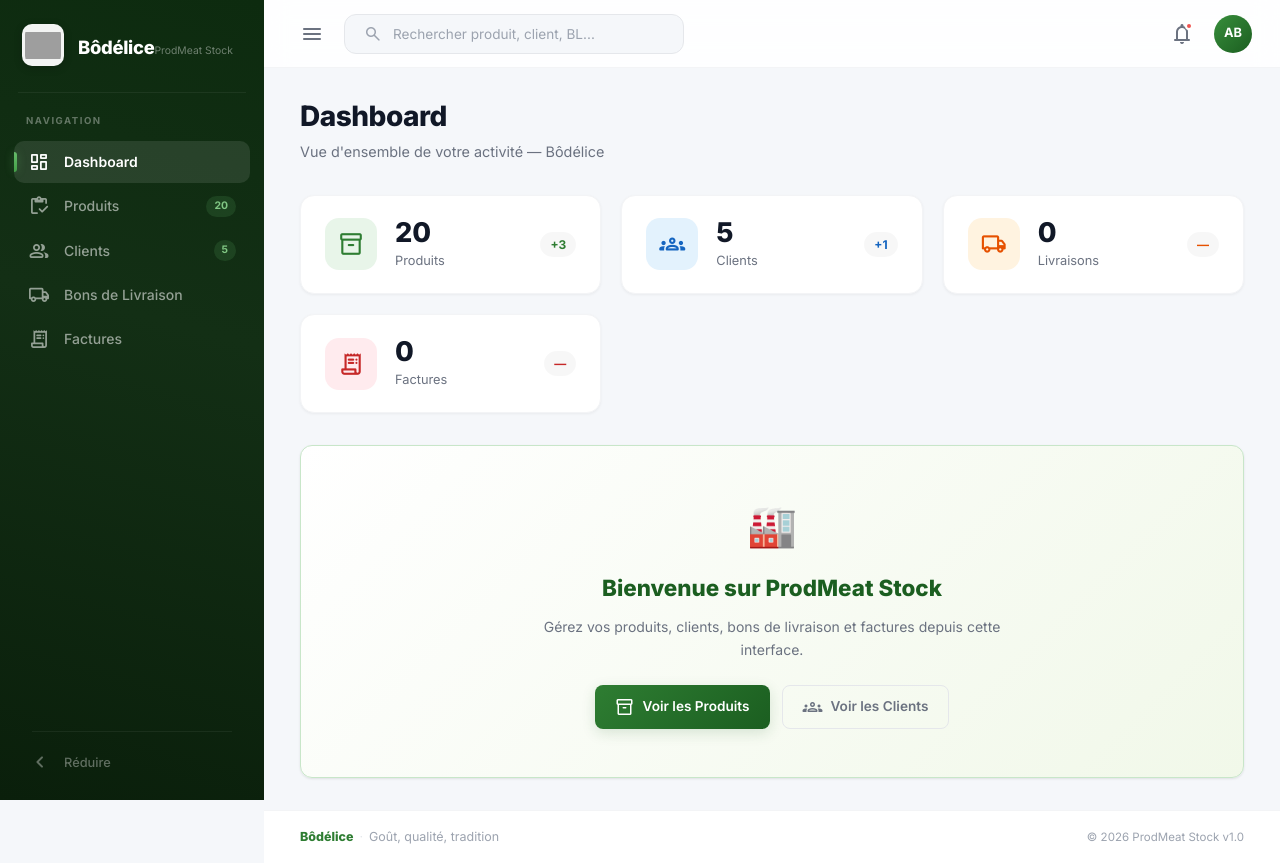
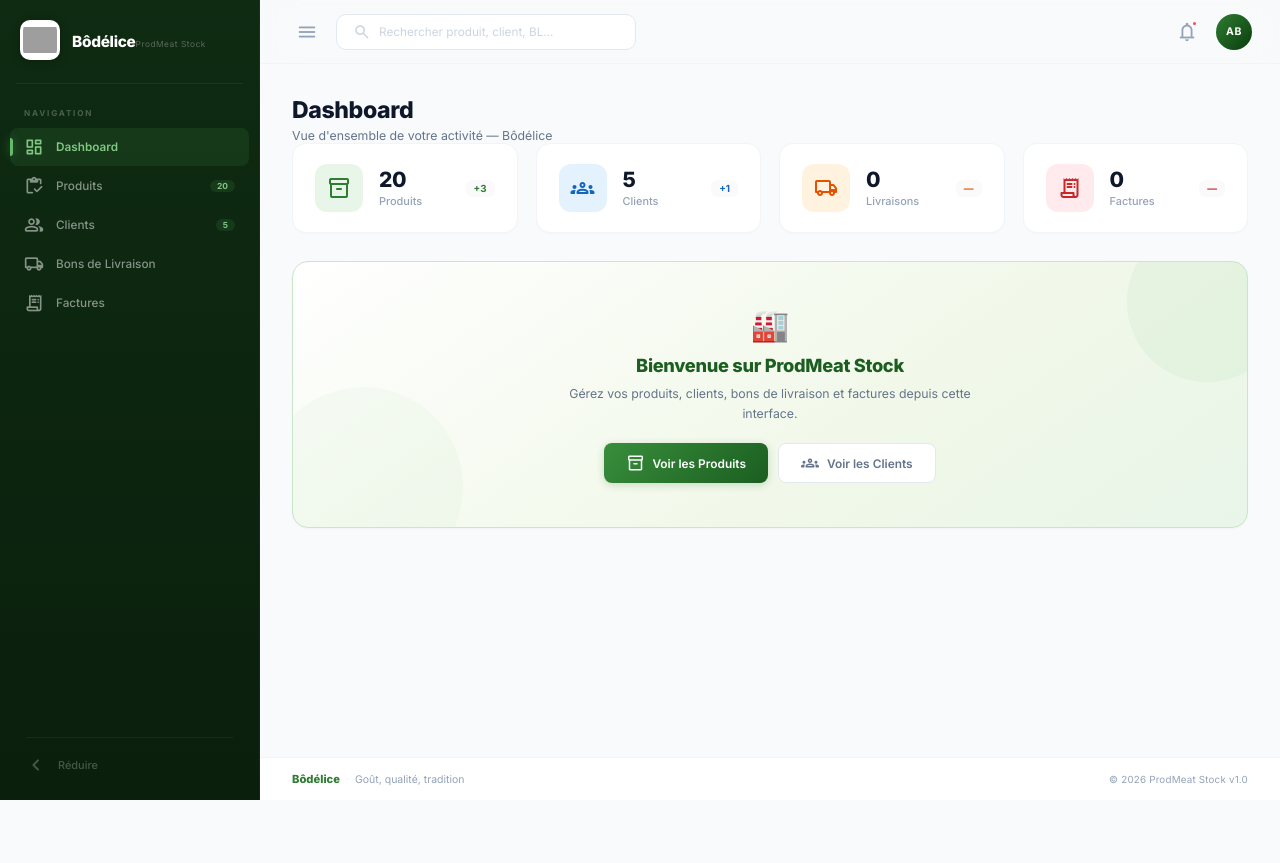
Before and after one commit to najatmerabet/BodeliceStock, an Angular app in the folder frontend/: page /dashboard in a window 1280 px wide. After the commit the page ends 800 px from the top, so only its background shows below. Built offline with nearby package versions, Linux system fonts and the light colour scheme; grey boxes are pictures that could not be loaded.

Commit message:
style: design premium moderne — sidebar dark, glassmorphism header, stat cards avec hover lift

```diff
--- a/frontend/src/app/layout/header/header.component.scss
+++ b/frontend/src/app/layout/header/header.component.scss
@@ -2,71 +2,57 @@
   position: fixed; top: 0; right: 0;
   left: var(--sidebar-width);
   height: var(--header-height);
-  background: rgba(255,255,255,0.88);
-  backdrop-filter: blur(12px);
-  border-bottom: 1px solid #F3F4F6;
+  background: rgba(248,250,251,0.8);
+  backdrop-filter: blur(16px) saturate(180%);
+  border-bottom: 1px solid var(--border-light);
   display: flex; align-items: center; justify-content: space-between;
   padding: 0 28px; z-index: 90;
-  transition: left 0.25s cubic-bezier(0.4,0,0.2,1);
+  transition: left 0.3s cubic-bezier(0.4,0,0.2,1);
 }
+:host-context(.sidebar-collapsed) .header { left: var(--sidebar-collapsed); }
 
-:host-context(.sidebar-collapsed) .header {
-  left: var(--sidebar-collapsed);
-}
-
-.header-left, .header-right {
-  display: flex; align-items: center; gap: 12px;
-}
+.header-left, .header-right { display: flex; align-items: center; gap: 10px; }
 
 .icon-btn {
   display: flex; align-items: center; justify-content: center;
-  width: 40px; height: 40px; border: none;
-  background: transparent; border-radius: 10px;
-  color: #6B7280; cursor: pointer;
-  transition: all 0.15s ease; position: relative;
-
+  width: 38px; height: 38px; border: none; background: transparent;
+  border-radius: 8px; color: #94A3B8; cursor: pointer;
+  position: relative; transition: all 0.15s ease;
   &:hover { background: #E8F5E9; color: #2E7D32; }
+  .material-symbols-rounded { font-size: 22px; }
 }
 
 .search {
-  display: flex; align-items: center; gap: 10px;
-  background: #F5F7FA; border: 1px solid #E5E7EB;
-  border-radius: 12px; padding: 9px 18px; min-width: 340px;
+  display: flex; align-items: center; gap: 8px;
+  background: #fff; border: 1px solid var(--border);
+  border-radius: 10px; padding: 8px 16px; min-width: 300px;
   transition: all 0.2s ease;
-
-  &:focus-within {
-    border-color: #43A047;
-    box-shadow: 0 0 0 3px rgba(67,160,71,0.08);
-    background: #fff;
-  }
+  &:focus-within { border-color: #66BB6A; box-shadow: 0 0 0 3px rgba(102,187,106,0.08); }
 }
-.search-icon { font-size: 20px; color: #9CA3AF; }
+.search-icon { font-size: 18px; color: #CBD5E1; }
 .search input {
   border: none; outline: none; background: transparent;
-  font-family: inherit; font-size: 0.85rem; color: #111827; width: 100%;
-  &::placeholder { color: #9CA3AF; }
+  font-family: inherit; font-size: 0.84rem; color: var(--text-primary); width: 100%;
+  &::placeholder { color: #CBD5E1; }
 }
 
 .notif-dot {
-  position: absolute; top: 8px; right: 9px;
-  width: 8px; height: 8px; border-radius: 50%;
-  background: #EF5350; border: 2px solid #fff;
+  position: absolute; top: 7px; right: 8px;
+  width: 7px; height: 7px; border-radius: 50%;
+  background: #EF5350; border: 2px solid #F8FAFB;
 }
 
 .avatar {
-  width: 38px; height: 38px; border-radius: 50%;
-  background: linear-gradient(135deg, #388E3C, #1B5E20);
+  width: 36px; height: 36px; border-radius: 50%;
+  background: linear-gradient(135deg, #2E7D32, #0A3D0C);
   display: flex; align-items: center; justify-content: center;
-  color: #fff; font-weight: 700; font-size: 0.8rem;
+  color: #fff; font-weight: 700; font-size: 0.75rem;
   cursor: pointer; transition: all 0.15s ease;
-
-  &:hover {
-    transform: scale(1.05);
-    box-shadow: 0 2px 10px rgba(27,94,32,0.3);
-  }
+  letter-spacing: 0.5px;
+  &:hover { transform: scale(1.08); box-shadow: 0 3px 12px rgba(27,94,32,0.25); }
 }
 
 @media (max-width: 768px) {
   .header { left: 0 !important; }
-  .search { min-width: auto; flex: 1; }
+  .search { min-width: auto; flex: 1; display: none; }
 }
--- a/frontend/src/app/layout/layout.component.scss
+++ b/frontend/src/app/layout/layout.component.scss
@@ -3,23 +3,22 @@
 .main {
   flex: 1; display: flex; flex-direction: column;
   margin-left: var(--sidebar-width); min-height: 100vh;
-  transition: margin-left 0.25s cubic-bezier(0.4,0,0.2,1);
+  transition: margin-left 0.3s cubic-bezier(0.4,0,0.2,1);
 }
 .sidebar-collapsed .main { margin-left: var(--sidebar-collapsed); }
 
-.content {
-  flex: 1; padding-top: var(--header-height); overflow-y: auto;
-}
+.content { flex: 1; padding-top: var(--header-height); }
 
 .footer {
   display: flex; align-items: center; justify-content: space-between;
-  padding: 16px 36px; border-top: 1px solid #F3F4F6;
-  background: #fff; font-size: 0.78rem; color: #9CA3AF;
+  padding: 14px 32px;
+  border-top: 1px solid var(--border-light);
+  background: #fff; font-size: 0.75rem; color: #94A3B8;
 }
 .footer-l { display: flex; align-items: center; gap: 6px; }
-.footer-brand { font-weight: 800; color: #2E7D32; }
-.footer-dot { color: #E5E7EB; }
-.footer-r { font-size: 0.72rem; }
+.footer-brand { font-weight: 800; color: #2E7D32; font-size: 0.8rem; }
+.footer-dot { color: #E2E8F0; }
+.footer-r { font-size: 0.7rem; letter-spacing: 0.2px; }
 
 @media (max-width: 768px) {
   .main { margin-left: 0 !important; }
--- a/frontend/src/app/layout/sidebar/sidebar.component.scss
+++ b/frontend/src/app/layout/sidebar/sidebar.component.scss
@@ -1,99 +1,82 @@
 .sidebar {
-  position: fixed;
-  top: 0; left: 0;
-  width: var(--sidebar-width);
-  height: 100vh;
-  background: linear-gradient(195deg, #0D2B0F 0%, #132F15 40%, #0A1F0B 100%);
-  display: flex;
-  flex-direction: column;
-  z-index: 100;
-  transition: width 0.25s cubic-bezier(0.4, 0, 0.2, 1);
-  overflow: hidden;
-
+  position: fixed; top: 0; left: 0;
+  width: var(--sidebar-width); height: 100vh;
+  background: linear-gradient(180deg, #0F2B12 0%, #0A1F0C 100%);
+  display: flex; flex-direction: column;
+  z-index: 100; overflow: hidden;
+  transition: width 0.3s cubic-bezier(0.4,0,0.2,1);
+  border-right: 1px solid rgba(255,255,255,0.04);
   &.collapsed { width: var(--sidebar-collapsed); }
 }
 
-/* Brand */
 .brand {
-  display: flex; align-items: center; gap: 14px;
-  padding: 24px 22px 20px;
+  display: flex; align-items: center; gap: 12px;
+  padding: 20px 20px 16px;
 }
 .brand-img {
-  width: 42px; height: 42px; object-fit: contain;
-  border-radius: 10px; background: rgba(255,255,255,0.95);
-  padding: 3px; box-shadow: 0 2px 8px rgba(0,0,0,0.2);
+  width: 40px; height: 40px; object-fit: contain;
+  border-radius: 10px; background: #fff; padding: 3px;
+  box-shadow: 0 2px 10px rgba(0,0,0,0.25);
 }
 .brand-letter {
-  width: 36px; height: 36px; border-radius: 10px;
-  background: linear-gradient(135deg, #43A047, #2E7D32);
+  width: 38px; height: 38px; border-radius: 10px;
+  background: linear-gradient(135deg, #43A047, #1B5E20);
   display: flex; align-items: center; justify-content: center;
   color: #fff; font-weight: 900; font-size: 1.1rem;
+  box-shadow: 0 2px 10px rgba(0,0,0,0.25);
 }
-.brand-name { color: #fff; font-size: 1.15rem; font-weight: 800; letter-spacing: -0.3px; }
-.brand-tagline { color: rgba(255,255,255,0.4); font-size: 0.65rem; margin-top: 2px; }
-.collapsed .brand { justify-content: center; padding: 24px 12px 20px; }
+.brand-name { color: #fff; font-size: 1.1rem; font-weight: 800; letter-spacing: -0.3px; }
+.brand-tagline { color: rgba(255,255,255,0.3); font-size: 0.6rem; margin-top: 1px; letter-spacing: 0.5px; }
+.collapsed .brand { justify-content: center; padding: 20px 8px 16px; }
 
-/* Divider */
-.divider { height: 1px; background: rgba(255,255,255,0.06); margin: 0 18px; }
+.divider { height: 1px; background: rgba(255,255,255,0.06); margin: 4px 16px; }
 
-/* Nav */
-.nav {
-  flex: 1; padding: 16px 14px 8px;
-  overflow-y: auto; overflow-x: hidden;
+.nav { flex: 1; padding: 12px 10px; overflow-y: auto; }
+.nav-label {
+  display: block; padding: 8px 14px 10px;
+  font-size: 0.58rem; font-weight: 700; letter-spacing: 1.8px;
+  color: rgba(255,255,255,0.25); text-transform: uppercase;
 }
-.nav-label {
-  display: block; padding: 4px 12px 12px;
-  font-size: 0.6rem; font-weight: 700; letter-spacing: 1.5px;
-  color: rgba(255,255,255,0.35); text-transform: uppercase;
-}
+
 .nav-item {
-  display: flex; align-items: center; gap: 14px;
-  padding: 10px 14px; border-radius: 10px;
-  color: rgba(255,255,255,0.55); text-decoration: none;
-  font-size: 0.875rem; font-weight: 500;
-  transition: all 0.15s ease; margin-bottom: 2px;
+  display: flex; align-items: center; gap: 12px;
+  padding: 9px 14px; border-radius: 8px;
+  color: rgba(255,255,255,0.5); text-decoration: none;
+  font-size: 0.84rem; font-weight: 500;
+  transition: all 0.15s ease; margin-bottom: 1px;
   position: relative;
 
-  &:hover {
-    background: rgba(255,255,255,0.06);
-    color: rgba(255,255,255,0.9);
-  }
+  &:hover { background: rgba(255,255,255,0.05); color: rgba(255,255,255,0.85); }
 
   &.active {
-    background: rgba(255,255,255,0.1);
-    color: #fff; font-weight: 600;
-
+    background: rgba(76,175,80,0.12); color: #81C784; font-weight: 600;
     &::before {
-      content: '';
-      position: absolute; left: 0; top: 50%;
-      transform: translateY(-50%);
-      width: 3px; height: 20px;
-      border-radius: 0 3px 3px 0;
-      background: linear-gradient(180deg, #66BB6A, #43A047);
-      box-shadow: 0 0 8px rgba(102, 187, 106, 0.4);
+      content: ''; position: absolute; left: 0; top: 50%; transform: translateY(-50%);
+      width: 3px; height: 18px; border-radius: 0 3px 3px 0;
+      background: #66BB6A; box-shadow: 0 0 10px rgba(102,187,106,0.5);
     }
   }
 }
-.nav-icon { font-size: 22px; width: 22px; height: 22px; flex-shrink: 0; }
+.nav-icon { font-size: 20px; width: 20px; height: 20px; }
 .nav-badge {
-  margin-left: auto; padding: 2px 8px;
-  border-radius: 20px; font-size: 0.65rem; font-weight: 700;
-  background: rgba(102,187,106,0.15); color: #81C784;
+  margin-left: auto; padding: 1px 7px; border-radius: 12px;
+  font-size: 0.6rem; font-weight: 700;
+  background: rgba(102,187,106,0.12); color: #81C784;
 }
-.collapsed .nav-item { justify-content: center; padding: 12px; }
+.collapsed .nav-item { justify-content: center; padding: 11px; }
 .collapsed .nav-item.active::before { display: none; }
 
-/* Bottom */
-.bottom { padding: 8px 14px 16px; }
+.bottom { padding: 6px 10px 14px; }
 .collapse-btn {
-  display: flex; align-items: center; gap: 12px;
-  width: 100%; padding: 10px 14px;
-  border: none; border-radius: 10px;
-  background: transparent;
-  color: rgba(255,255,255,0.35); cursor: pointer;
-  font-family: inherit; font-size: 0.8rem; font-weight: 500;
-  transition: all 0.15s ease; margin-top: 8px;
-
-  &:hover { background: rgba(255,255,255,0.06); color: rgba(255,255,255,0.8); }
+  display: flex; align-items: center; gap: 10px;
+  width: 100%; padding: 9px 14px; border: none; border-radius: 8px;
+  background: transparent; color: rgba(255,255,255,0.25);
+  cursor: pointer; font-family: inherit; font-size: 0.78rem;
+  font-weight: 500; transition: all 0.15s ease; margin-top: 6px;
+  &:hover { background: rgba(255,255,255,0.05); color: rgba(255,255,255,0.6); }
 }
 .collapsed .collapse-btn { justify-content: center; }
+
+@media (max-width: 768px) {
+  .sidebar { transform: translateX(-100%); }
+}
--- a/frontend/src/app/pages/dashboard/dashboard.component.scss
+++ b/frontend/src/app/pages/dashboard/dashboard.component.scss
@@ -1,49 +1,76 @@
 .stats {
   display: grid;
-  grid-template-columns: repeat(auto-fit, minmax(230px, 1fr));
-  gap: 20px; margin-bottom: 32px;
+  grid-template-columns: repeat(4, 1fr);
+  gap: 18px; margin-bottom: 28px;
 }
+
 .stat {
   background: #fff; border-radius: 14px;
-  box-shadow: 0 1px 3px rgba(0,0,0,0.05);
-  border: 1px solid #F3F4F6;
-  padding: 22px 24px;
-  display: flex; align-items: center; gap: 18px;
+  border: 1px solid #F1F5F9;
+  padding: 20px 22px;
+  display: flex; align-items: center; gap: 16px;
   transition: all 0.2s ease;
+  box-shadow: 0 1px 2px rgba(0,0,0,0.02);
 
   &:hover {
-    box-shadow: 0 6px 16px rgba(0,0,0,0.06);
-    transform: translateY(-2px);
+    box-shadow: 0 8px 24px rgba(0,0,0,0.05);
+    transform: translateY(-3px);
+    border-color: transparent;
   }
 }
+
 .stat-icon {
-  width: 52px; height: 52px; border-radius: 14px;
+  width: 48px; height: 48px; border-radius: 12px;
   display: flex; align-items: center; justify-content: center;
   flex-shrink: 0;
-  .material-symbols-rounded { font-size: 26px; }
+  .material-symbols-rounded { font-size: 24px; }
 }
-.stat-body { display: flex; flex-direction: column; flex: 1; }
-.stat-val { font-size: 1.7rem; font-weight: 800; color: #111827; line-height: 1.1; }
-.stat-lbl { font-size: 0.8rem; color: #6B7280; margin-top: 3px; }
+
+.stat-body { display: flex; flex-direction: column; flex: 1; min-width: 0; }
+.stat-val {
+  font-size: 1.5rem; font-weight: 800;
+  color: #0F172A; line-height: 1.1; letter-spacing: -0.3px;
+}
+.stat-lbl { font-size: 0.78rem; color: #94A3B8; margin-top: 2px; font-weight: 500; }
 .stat-trend {
-  font-size: 0.75rem; font-weight: 700;
-  padding: 3px 10px; border-radius: 20px;
-  background: rgba(0,0,0,0.03);
+  font-size: 0.7rem; font-weight: 700;
+  padding: 3px 8px; border-radius: 6px;
+  background: rgba(0,0,0,0.02); white-space: nowrap;
 }
 
 /* Welcome */
 .welcome {
-  text-align: center; padding: 48px 32px;
-  background: linear-gradient(135deg, #fff 0%, #F1F8E9 100%);
-  border: 1px solid #C8E6C9;
+  text-align: center; padding: 44px 28px;
+  background: linear-gradient(145deg, #fff 0%, #F1F8E9 60%, #E8F5E9 100%);
+  border: 1px solid #C8E6C9; border-radius: 16px;
+  position: relative; overflow: hidden;
+
+  &::before {
+    content: ''; position: absolute; top: -40px; right: -40px;
+    width: 160px; height: 160px; border-radius: 50%;
+    background: rgba(76,175,80,0.06);
+  }
+  &::after {
+    content: ''; position: absolute; bottom: -60px; left: -30px;
+    width: 200px; height: 200px; border-radius: 50%;
+    background: rgba(76,175,80,0.04);
+  }
 }
-.welcome-badge { font-size: 2.5rem; margin-bottom: 12px; }
+.welcome-badge { font-size: 2.2rem; margin-bottom: 10px; position: relative; z-index: 1; }
 .welcome h2 {
-  font-size: 1.4rem; font-weight: 800;
-  color: #1B5E20; margin-bottom: 10px;
+  font-size: 1.3rem; font-weight: 800;
+  color: #1B5E20; margin-bottom: 8px;
+  letter-spacing: -0.3px; position: relative; z-index: 1;
 }
-.welcome p { color: #6B7280; max-width: 500px; margin: 0 auto 24px; }
+.welcome p {
+  color: #64748B; max-width: 440px; margin: 0 auto 20px;
+  font-size: 0.88rem; line-height: 1.6; position: relative; z-index: 1;
+}
 .welcome-actions {
-  display: flex; gap: 12px; justify-content: center; flex-wrap: wrap;
+  display: flex; gap: 10px; justify-content: center;
+  flex-wrap: wrap; position: relative; z-index: 1;
+  .material-symbols-rounded { font-size: 18px; }
 }
-.welcome-actions .material-symbols-rounded { font-size: 20px; }
+
+@media (max-width: 1100px) { .stats { grid-template-columns: repeat(2, 1fr); } }
+@media (max-width: 600px) { .stats { grid-template-columns: 1fr; } }
--- a/frontend/src/styles.scss
+++ b/frontend/src/styles.scss
@@ -1,8 +1,6 @@
-/* ===== BÔDÉLICE — Premium Design System ===== */
 @import url('https://fonts.googleapis.com/css2?family=Inter:wght@300;400;500;600;700;800;900&display=swap');
 
 :root {
-  /* ── Bôdélice Brand ── */
   --green-900: #0A3D0C;
   --green-800: #1B5E20;
   --green-700: #2E7D32;
@@ -10,194 +8,101 @@
   --green-500: #43A047;
   --green-400: #66BB6A;
   --green-300: #81C784;
-  --green-200: #A5D6A7;
   --green-100: #C8E6C9;
   --green-50:  #E8F5E9;
-
-  --red-600: #C62828;
   --red-500: #EF5350;
-  --red-100: #FFEBEE;
-
   --amber-500: #FFA726;
   --blue-500: #42A5F5;
 
-  /* ── Surfaces ── */
-  --bg-app: #F5F7FA;
+  --bg-app: #F8FAFB;
   --bg-card: #FFFFFF;
-  --bg-sidebar: linear-gradient(195deg, #0D2B0F 0%, #132F15 40%, #0A1F0B 100%);
-  --bg-header: rgba(255, 255, 255, 0.85);
+  --text-primary: #0F172A;
+  --text-secondary: #64748B;
+  --text-muted: #94A3B8;
+  --border: #E2E8F0;
+  --border-light: #F1F5F9;
 
-  /* ── Text ── */
-  --text-primary: #111827;
-  --text-secondary: #6B7280;
-  --text-muted: #9CA3AF;
-  --text-on-dark: #F9FAFB;
-  --text-on-dark-muted: rgba(255,255,255,0.45);
+  --shadow-xs: 0 1px 2px rgba(0,0,0,0.03);
+  --shadow-sm: 0 1px 3px rgba(0,0,0,0.04), 0 1px 2px rgba(0,0,0,0.03);
+  --shadow-md: 0 4px 6px -1px rgba(0,0,0,0.05), 0 2px 4px -2px rgba(0,0,0,0.03);
+  --shadow-lg: 0 10px 15px -3px rgba(0,0,0,0.06), 0 4px 6px -4px rgba(0,0,0,0.03);
 
-  /* ── Borders & Shadows ── */
-  --border: #E5E7EB;
-  --border-light: #F3F4F6;
-  --shadow-xs: 0 1px 2px rgba(0,0,0,0.04);
-  --shadow-sm: 0 1px 3px rgba(0,0,0,0.06), 0 1px 2px rgba(0,0,0,0.04);
-  --shadow-md: 0 4px 6px -1px rgba(0,0,0,0.07), 0 2px 4px -2px rgba(0,0,0,0.05);
-  --shadow-lg: 0 10px 15px -3px rgba(0,0,0,0.08), 0 4px 6px -4px rgba(0,0,0,0.05);
-  --shadow-xl: 0 20px 25px -5px rgba(0,0,0,0.08), 0 8px 10px -6px rgba(0,0,0,0.04);
-  --shadow-green: 0 4px 14px rgba(27, 94, 32, 0.15);
-
-  /* ── Layout ── */
-  --sidebar-width: 264px;
-  --sidebar-collapsed: 76px;
-  --header-height: 68px;
-
-  /* ── Radius ── */
-  --radius-xs: 6px;
+  --sidebar-width: 260px;
+  --sidebar-collapsed: 74px;
+  --header-height: 64px;
+  --radius: 12px;
   --radius-sm: 8px;
-  --radius: 12px;
-  --radius-lg: 16px;
-  --radius-xl: 20px;
-
-  /* ── Transitions ── */
-  --ease: cubic-bezier(0.4, 0, 0.2, 1);
-  --duration: 0.25s;
 }
 
-*, *::before, *::after {
-  box-sizing: border-box;
-  margin: 0;
-  padding: 0;
-}
+*, *::before, *::after { box-sizing: border-box; margin: 0; padding: 0; }
 
-html {
+html, body {
   height: 100%;
-  scroll-behavior: smooth;
-}
-
-body {
-  height: 100%;
-  font-family: 'Inter', -apple-system, BlinkMacSystemFont, 'Segoe UI', sans-serif;
+  font-family: 'Inter', -apple-system, BlinkMacSystemFont, sans-serif;
   font-size: 14px;
   color: var(--text-primary);
   background: var(--bg-app);
   -webkit-font-smoothing: antialiased;
-  -moz-osx-font-smoothing: grayscale;
-  line-height: 1.6;
 }
 
-/* ===== Scrollbar ===== */
-::-webkit-scrollbar { width: 5px; height: 5px; }
+::-webkit-scrollbar { width: 5px; }
 ::-webkit-scrollbar-track { background: transparent; }
-::-webkit-scrollbar-thumb { background: #D1D5DB; border-radius: 10px; }
-::-webkit-scrollbar-thumb:hover { background: #9CA3AF; }
+::-webkit-scrollbar-thumb { background: #CBD5E1; border-radius: 10px; }
 
-/* ===== Utilities ===== */
-.page-container {
-  padding: 32px 36px;
-  max-width: 1400px;
-  animation: pageEnter 0.4s var(--ease);
+.material-symbols-rounded {
+  font-variation-settings: 'FILL' 0, 'wght' 400, 'GRAD' 0, 'opsz' 24;
 }
 
-.page-header {
-  margin-bottom: 32px;
+/* ── Utilities ── */
+.page-container {
+  padding: 32px;
+  max-width: 1360px;
+  animation: fadeUp 0.35s ease;
 }
-
 .page-title {
-  font-size: 1.75rem;
+  font-size: 1.65rem;
   font-weight: 800;
   color: var(--text-primary);
-  letter-spacing: -0.5px;
-  line-height: 1.2;
+  letter-spacing: -0.4px;
 }
-
 .page-subtitle {
-  font-size: 0.9rem;
+  font-size: 0.88rem;
   color: var(--text-secondary);
-  margin-top: 6px;
-  font-weight: 400;
+  margin-top: 4px;
 }
-
 .card {
   background: var(--bg-card);
   border-radius: var(--radius);
+  border: 1px solid var(--border-light);
   box-shadow: var(--shadow-xs);
-  border: 1px solid var(--border-light);
   padding: 24px;
-  transition: box-shadow var(--duration) var(--ease), transform var(--duration) var(--ease);
+  transition: box-shadow 0.2s ease, transform 0.2s ease;
 }
+.card:hover { box-shadow: var(--shadow-md); }
+.card-elevated:hover { box-shadow: var(--shadow-lg); transform: translateY(-2px); }
 
-.card:hover {
-  box-shadow: var(--shadow-md);
+.btn {
+  display: inline-flex; align-items: center; gap: 8px;
+  padding: 10px 22px; border: none; border-radius: var(--radius-sm);
+  font-family: inherit; font-size: 0.85rem; font-weight: 600;
+  cursor: pointer; transition: all 0.2s ease; text-decoration: none;
 }
-
-.card-elevated {
-  box-shadow: var(--shadow-sm);
+.btn-primary {
+  background: linear-gradient(135deg, var(--green-600), var(--green-800));
+  color: #fff;
+  box-shadow: 0 2px 8px rgba(27,94,32,0.2);
 }
-
-.card-elevated:hover {
-  box-shadow: var(--shadow-lg);
+.btn-primary:hover {
+  box-shadow: 0 4px 16px rgba(27,94,32,0.3);
   transform: translateY(-1px);
 }
-
-/* ===== Buttons ===== */
-.btn {
-  display: inline-flex;
-  align-items: center;
-  gap: 8px;
-  padding: 10px 20px;
-  border: none;
-  border-radius: var(--radius-sm);
-  font-family: inherit;
-  font-size: 0.85rem;
-  font-weight: 600;
-  cursor: pointer;
-  transition: all var(--duration) var(--ease);
-  text-decoration: none;
-}
-
-.btn-primary {
-  background: linear-gradient(135deg, var(--green-700), var(--green-800));
-  color: white;
-  box-shadow: var(--shadow-green);
-}
-
-.btn-primary:hover {
-  background: linear-gradient(135deg, var(--green-600), var(--green-700));
-  box-shadow: 0 6px 20px rgba(27, 94, 32, 0.25);
-  transform: translateY(-1px);
-}
-
 .btn-outline {
-  background: transparent;
-  color: var(--text-secondary);
+  background: #fff; color: var(--text-secondary);
   border: 1px solid var(--border);
 }
+.btn-outline:hover { background: var(--bg-app); border-color: #CBD5E1; }
 
-.btn-outline:hover {
-  background: var(--bg-app);
-  border-color: var(--text-muted);
-}
-
-/* ===== Animations ===== */
-@keyframes pageEnter {
-  from { opacity: 0; transform: translateY(12px); }
+@keyframes fadeUp {
+  from { opacity: 0; transform: translateY(10px); }
   to { opacity: 1; transform: translateY(0); }
 }
-
-@keyframes fadeIn {
-  from { opacity: 0; }
-  to { opacity: 1; }
-}
-
-@keyframes slideUp {
-  from { opacity: 0; transform: translateY(20px); }
-  to { opacity: 1; transform: translateY(0); }
-}
-
-@keyframes pulse {
-  0%, 100% { opacity: 1; }
-  50% { opacity: 0.5; }
-}
-
-/* ===== Angular Material Overrides ===== */
-.mat-mdc-raised-button.mat-primary {
-  --mdc-protected-button-container-color: var(--green-700) !important;
-}
```
